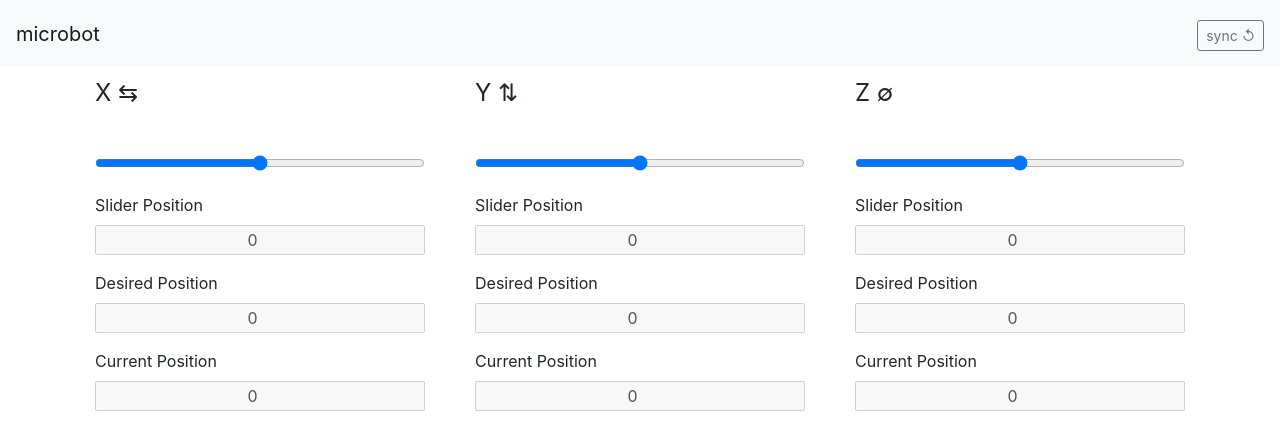
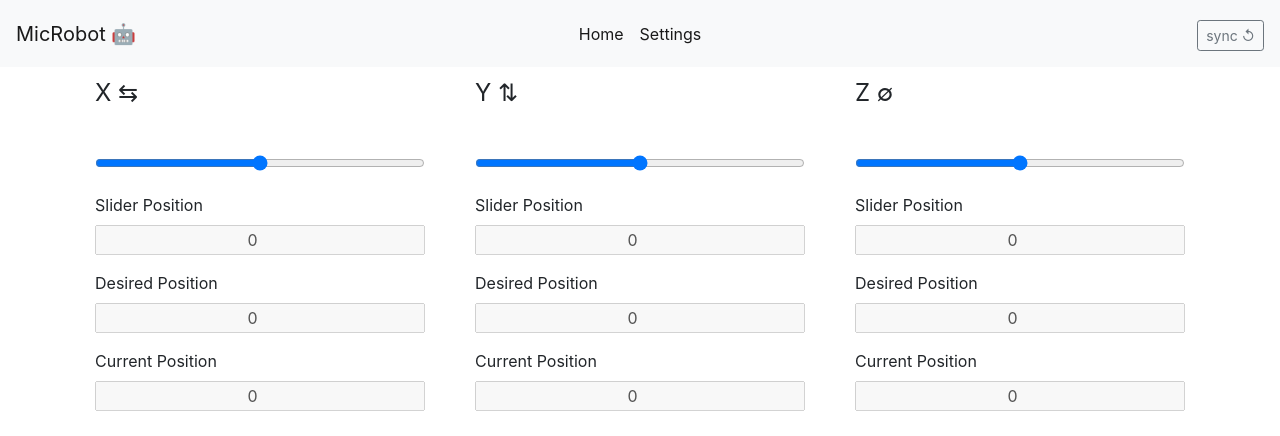
Before and after one commit to minelminel/microbot, a Flask app: page / in a window 1280 px wide. Shown: the top 436 px of the page. Run offline with Flask 2, Linux system fonts and the light colour scheme; some libraries are stand-ins or nearby versions.

Commit message:
Refactor templates and add settings stub

```diff
--- a/microbot/app.py
+++ b/microbot/app.py
@@ -2,7 +2,15 @@
 app.py
 """
 import time, uuid, logging
-from flask import Blueprint, current_app, render_template, url_for, jsonify, request
+from flask import (
+    Blueprint,
+    current_app,
+    render_template,
+    url_for,
+    jsonify,
+    request,
+    redirect,
+)
 from flask_socketio import (
     SocketIO,
     send,
@@ -124,6 +132,11 @@ def index():
     return render_template("index.html", motors=controller.get_motor_config())
 
 
-@bp.route("/settings")
+@bp.route("/settings", methods=["GET", "POST"])
 def settings():
-    return jsonify(settings={})
+    if request.method == "GET":
+        return render_template("settings.html", config=controller.config())
+    elif request.method == "POST":
+        # TODO: parse these updated form values and assign to controller
+        log.info(request.form)
+        return redirect(url_for("app.index"))
--- a/microbot/controller.py
+++ b/microbot/controller.py
@@ -109,3 +109,12 @@ class Controller(object):
             return self._motors[motor].config()
         log.debug(f"Getting all motor configs")
         return {k: v.config() for k, v in self._motors.items()}
+
+    def config(self):
+        """
+        Return a JSON object capable of templating a configuration
+        form in the interface for updating values.
+        TODO: should this update the config file?
+        """
+        response = {"motors": {key: obj.config() for key, obj in self.motors.items()}}
+        return response
--- a/microbot/static/script.js
+++ b/microbot/static/index.js
@@ -1,4 +1,4 @@
-console.log(`Loaded script.js`);
+console.log(`Loaded index.js`);
 
 $(document).ready(function () {
   var socket = io.connect('http://localhost:5000');
--- a/microbot/static/style.css
+++ b/microbot/static/style.css
@@ -29,3 +29,7 @@ legend {
 .toast {
     min-width: 20rem;
 }
+
+.bordered {
+    border: 2px solid var(--light);
+}
--- a/microbot/templates/index.html
+++ b/microbot/templates/index.html
@@ -1,76 +1,5 @@
-<!DOCTYPE html>
-<html lang="en">
-  <head>
-    <meta charset="UTF-8" />
-    <meta http-equiv="X-UA-Compatible" content="IE=edge" />
-    <meta name="viewport" content="width=device-width, initial-scale=1.0" />
-    <title>microbot</title>
-    <link rel="shortcut icon" href="{{ url_for('static', filename='favicon.ico') }}">
-    <link rel="stylesheet" href="https://stackpath.bootstrapcdn.com/bootstrap/4.3.1/css/bootstrap.min.css" integrity="sha384-ggOyR0iXCbMQv3Xipma34MD+dH/1fQ784/j6cY/iJTQUOhcWr7x9JvoRxT2MZw1T" crossorigin="anonymous">
-    <link rel="stylesheet" href="{{ url_for('static', filename='style.css') }}"></style>
-    <script
-      src="https://cdn.socket.io/3.1.3/socket.io.min.js"
-      integrity="sha384-cPwlPLvBTa3sKAgddT6krw0cJat7egBga3DJepJyrLl4Q9/5WLra3rrnMcyTyOnh"
-      crossorigin="anonymous"
-    ></script>
-    <script
-      src="https://code.jquery.com/jquery-3.6.0.min.js"
-      integrity="sha256-/xUj+3OJU5yExlq6GSYGSHk7tPXikynS7ogEvDej/m4="
-      crossorigin="anonymous"
-    ></script>
-    <script src="https://cdnjs.cloudflare.com/ajax/libs/popper.js/1.14.7/umd/popper.min.js" integrity="sha384-UO2eT0CpHqdSJQ6hJty5KVphtPhzWj9WO1clHTMGa3JDZwrnQq4sF86dIHNDz0W1" crossorigin="anonymous"></script>
-    <script src="https://stackpath.bootstrapcdn.com/bootstrap/4.3.1/js/bootstrap.min.js" integrity="sha384-JjSmVgyd0p3pXB1rRibZUAYoIIy6OrQ6VrjIEaFf/nJGzIxFDsf4x0xIM+B07jRM" crossorigin="anonymous"></script>
-    <script
-      type="text/javascript"
-      src="{{ url_for('static', filename='script.js' )}}"
-    ></script>
-  </head>
-  <body>
-
-  <nav class="navbar navbar-expand-md navbar-light bg-light">
-    <div class="justify-content-center order-2">
-      <div class="spinner-border" role="status" id="spinner" style="display: none;">
-        <span class="sr-only">Loading...</span>
-      </div>
-    </div>
-    <div class="navbar-collapse collapse justify-content-center order-2" id="collapsingNavbar">
-      <ul class="navbar-nav">
-        <!-- <li class="nav-item active">
-          <a class="nav-link" href="{{ url_for('app.settings') }}">settings</a>
-        </li> -->
-      </ul>
-    </div>
-    <div class="d-flex w-50 order-1">
-      <a class="navbar-brand mr-1" href="{{ url_for('app.index') }}">microbot</a>
-      <!-- <button class="navbar-toggler" type="button" data-toggle="collapse" data-target="#collapsingNavbar">
-        <span class="navbar-toggler-icon"></span>
-      </button> -->
-    </div>
-    <span class="navbar-text small text-truncate mt-1 w-50 text-right order-1 order-md-last"><button id="sync" class="btn btn-outline-secondary btn-sm">sync &olarr;</button></span>
-  </nav>
-
-    <!-- TOAST NOTIFICATIONS -->
-    <div style="position: relative; margin-right: 0.5rem; margin-top: 0.5rem;">
-      <!-- Position it -->
-      <div id="toasts" style="position: absolute; top: 0; right: 0; z-index: 999;">
-        <!-- Then put toasts within -->
-        <!-- <div class="toast" role="alert" data-autohide="false">
-          <div class="toast-header">
-            <strong class="mr-auto">{% raw %}{{ msg.type | upper }}{% endraw %}</strong>
-            <small class="text-muted">{% raw %}{{ msg.room }}{% endraw %}</small>
-            <button type="button" class="ml-2 mb-1 close" data-dismiss="toast">
-              <span>&times;</span>
-            </button>
-          </div>
-          <div class="toast-body">
-            {% raw %}{{ msg.memo }}{% endraw %}
-          </div>
-        </div> -->
-        <!-- More Toasts Here... -->
-      </div>
-    </div>
-    <!-- END TOAST NOTIFICATIONS -->
-
+{% extends 'layout.html' %}
+{% block body %}
 <div class="container mt-2">
   <div class="row">
     <div class="col">
@@ -238,5 +167,8 @@
     </div>
   </div>
 </div>
-  </body>
-</html>
+<script
+  type="text/javascript"
+  src="{{ url_for('static', filename='index.js' )}}"
+></script>
+{% endblock %}
--- /dev/null
+++ b/microbot/templates/layout.html
@@ -0,0 +1,59 @@
+<!DOCTYPE html>
+<html lang="en">
+  <head>
+    <meta charset="UTF-8" />
+    <meta http-equiv="X-UA-Compatible" content="IE=edge" />
+    <meta name="viewport" content="width=device-width, initial-scale=1.0" />
+    <title>MicRobot</title>
+    <link rel="shortcut icon" href="{{ url_for('static', filename='favicon.ico') }}">
+    <link rel="stylesheet" href="https://stackpath.bootstrapcdn.com/bootstrap/4.3.1/css/bootstrap.min.css" integrity="sha384-ggOyR0iXCbMQv3Xipma34MD+dH/1fQ784/j6cY/iJTQUOhcWr7x9JvoRxT2MZw1T" crossorigin="anonymous">
+    <link rel="stylesheet" href="{{ url_for('static', filename='style.css') }}"></style>
+    <script
+      src="https://cdn.socket.io/3.1.3/socket.io.min.js"
+      integrity="sha384-cPwlPLvBTa3sKAgddT6krw0cJat7egBga3DJepJyrLl4Q9/5WLra3rrnMcyTyOnh"
+      crossorigin="anonymous"
+    ></script>
+    <script
+      src="https://code.jquery.com/jquery-3.6.0.min.js"
+      integrity="sha256-/xUj+3OJU5yExlq6GSYGSHk7tPXikynS7ogEvDej/m4="
+      crossorigin="anonymous"
+    ></script>
+    <script src="https://cdnjs.cloudflare.com/ajax/libs/popper.js/1.14.7/umd/popper.min.js" integrity="sha384-UO2eT0CpHqdSJQ6hJty5KVphtPhzWj9WO1clHTMGa3JDZwrnQq4sF86dIHNDz0W1" crossorigin="anonymous"></script>
+    <script src="https://stackpath.bootstrapcdn.com/bootstrap/4.3.1/js/bootstrap.min.js" integrity="sha384-JjSmVgyd0p3pXB1rRibZUAYoIIy6OrQ6VrjIEaFf/nJGzIxFDsf4x0xIM+B07jRM" crossorigin="anonymous"></script>
+  </head>
+  <body>
+
+  <nav class="navbar navbar-expand-md navbar-light bg-light">
+    <div class="navbar-collapse collapse justify-content-center order-2" id="collapsingNavbar">
+      <ul class="navbar-nav">
+        <li class="nav-item active">
+          <a class="nav-link" href="{{ url_for('app.index') }}">Home</a>
+        </li>
+        <div class="justify-content-center">
+          <div class="spinner-border" role="status" id="spinner" style="display: none;">
+            <span class="sr-only">Loading...</span>
+          </div>
+        </div>
+        <li class="nav-item active">
+          <a class="nav-link" href="{{ url_for('app.settings') }}">Settings</a>
+        </li>
+      </ul>
+    </div>
+    <div class="d-flex w-50 order-1">
+      <a class="navbar-brand mr-1" href="{{ url_for('app.index') }}">MicRobot&nbsp;🤖</a>
+      <!-- <button class="navbar-toggler" type="button" data-toggle="collapse" data-target="#collapsingNavbar">
+        <span class="navbar-toggler-icon"></span>
+      </button> -->
+    </div>
+    <span class="navbar-text small text-truncate mt-1 w-50 text-right order-1 order-md-last"><button id="sync" class="btn btn-outline-secondary btn-sm">sync &olarr;</button></span>
+  </nav>
+
+    <!-- TOAST NOTIFICATIONS -->
+    <div style="position: relative; margin-right: 0.5rem; margin-top: 0.5rem;">
+      <div id="toasts" style="position: absolute; top: 0; right: 0; z-index: 999;">
+      </div>
+    </div>
+    <!-- END TOAST NOTIFICATIONS -->
+    {% block body %}{% endblock %}
+  </body>
+</html>
```
Also changed, not shown: microbot/static/settings.js (added, +19 -0 lines), microbot/templates/settings.html (added, +26 -0 lines). Lines whose indentation alone changed are shown as unchanged.
